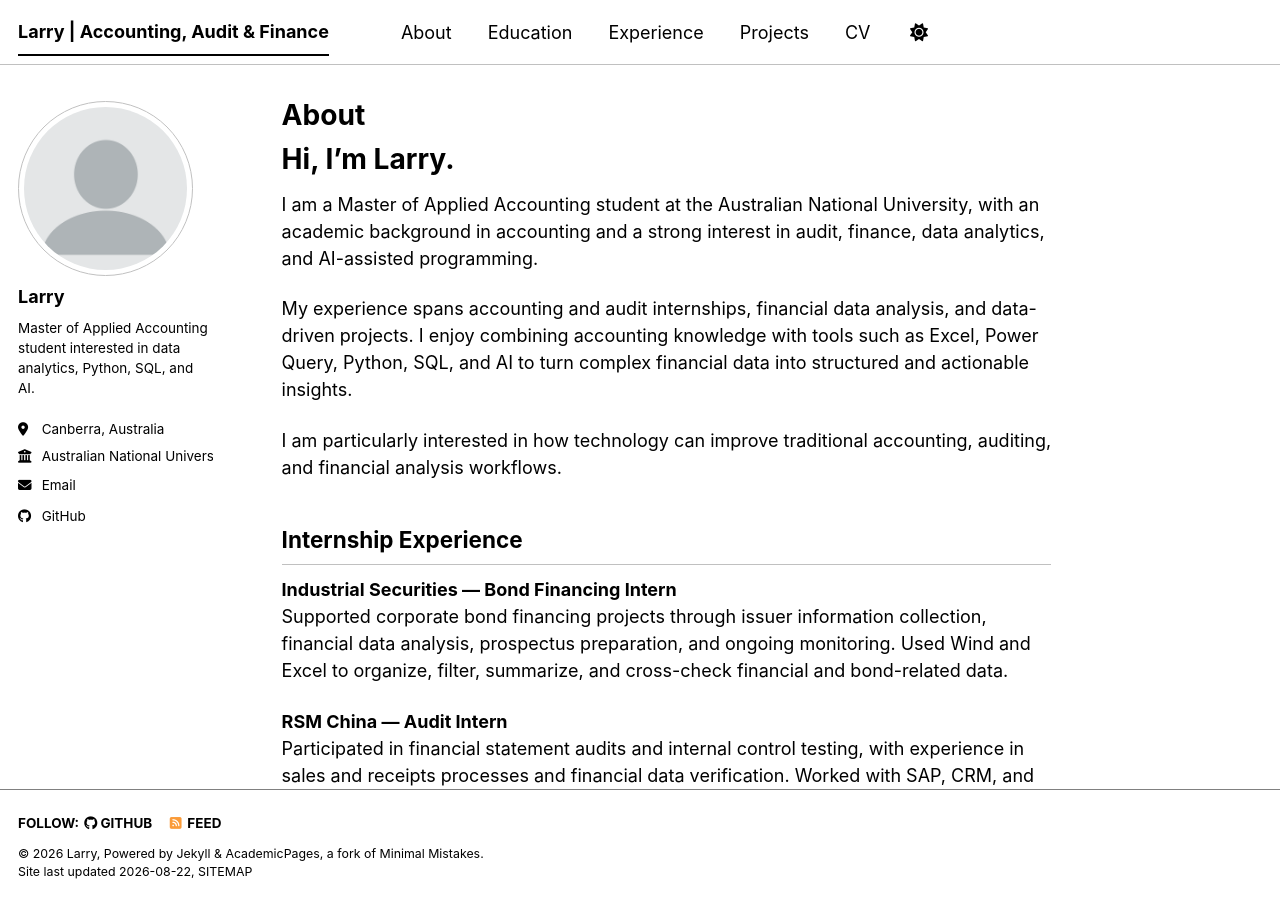
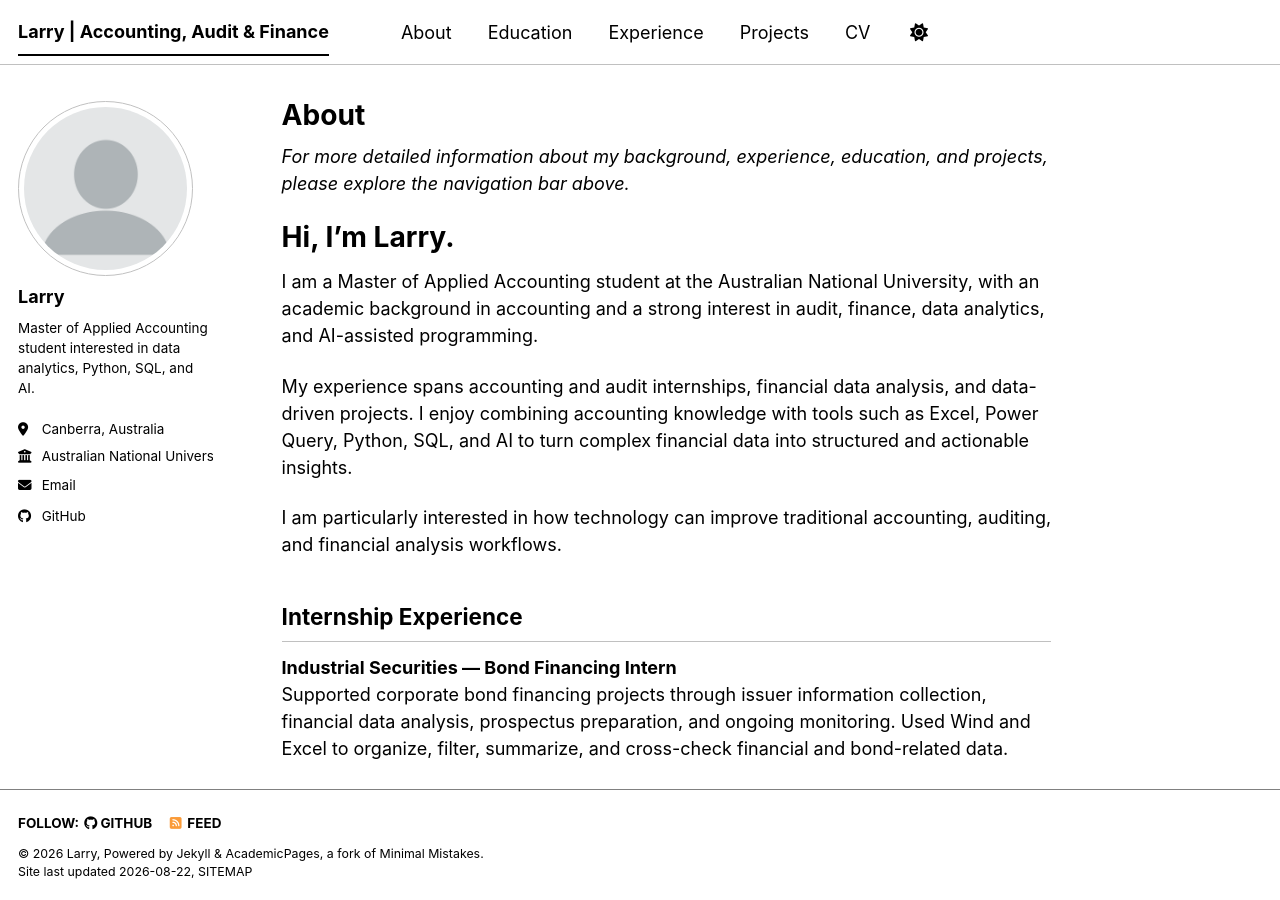
Before and after one commit to Albertobarytic1691/albertobarytic1691.github.io, a Jekyll site: the page built from _pages/about.md, in a window 1280 px wide and 900 px high. Built offline with Jekyll 4.4.1, drawn with Linux system fonts in a browser that asks for light colours; a style sheet for code colours, icons or effects is not loaded.

Commit message:
Update about.md

```diff
--- a/_pages/about.md
+++ b/_pages/about.md
@@ -1,11 +1,16 @@
 ---
+
 permalink: /
 title: "About"
 author_profile: true
 redirect_from:
-  - /about/
-  - /about.html
+
+- /about/
+- /about.html
+
 ---
+
+*For more detailed information about my background, experience, education, and projects, please explore the navigation bar above.*
 
 # Hi, I'm Larry.
 
@@ -17,24 +22,24 @@ I am particularly interested in how technology can improve traditional accountin
 
 ## Internship Experience
 
-**Industrial Securities — Bond Financing Intern**
+**Industrial Securities — Bond Financing Intern**\
 Supported corporate bond financing projects through issuer information collection, financial data analysis, prospectus preparation, and ongoing monitoring. Used Wind and Excel to organize, filter, summarize, and cross-check financial and bond-related data.
 
-**RSM China — Audit Intern**
+**RSM China — Audit Intern**\
 Participated in financial statement audits and internal control testing, with experience in sales and receipts processes and financial data verification. Worked with SAP, CRM, and OA systems to support audit procedures and documentation.
 
-**Nanchang Industrial Investment Group Co., Ltd. — Finance Intern**
+**Nanchang Industrial Investment Group Co., Ltd. — Finance Intern**\
 Assisted with bank reconciliation, accounts receivable and payable, expense data processing, and cash counting. Supported the reconciliation of accounting records with bank documents and physical cash balances.
 
 ## Selected Projects
 
-**Smart Lock Overseas Market Selection & Data Analysis**
+**Smart Lock Overseas Market Selection & Data Analysis**\
 Analyzed international market data using Power Query, Python, and data visualization to compare potential target markets and develop a data-driven market selection framework.
 
-**Big Data Audit Analysis**
+**Big Data Audit Analysis**\
 Applied data processing and analytical techniques to large-scale financial and audit-related datasets, using Python, Excel, and Power Query to identify patterns, perform comparisons, and support audit-oriented analysis.
 
-**AI-Powered Financial Data Analysis Tool**
+**AI-Powered Financial Data Analysis Tool**\
 Built an AI-assisted Excel financial data analysis tool using Python, Pandas, and Model Context Protocol (MCP), integrating natural-language interaction with deterministic data processing and financial analysis.
 
 ## Currently Exploring
```
